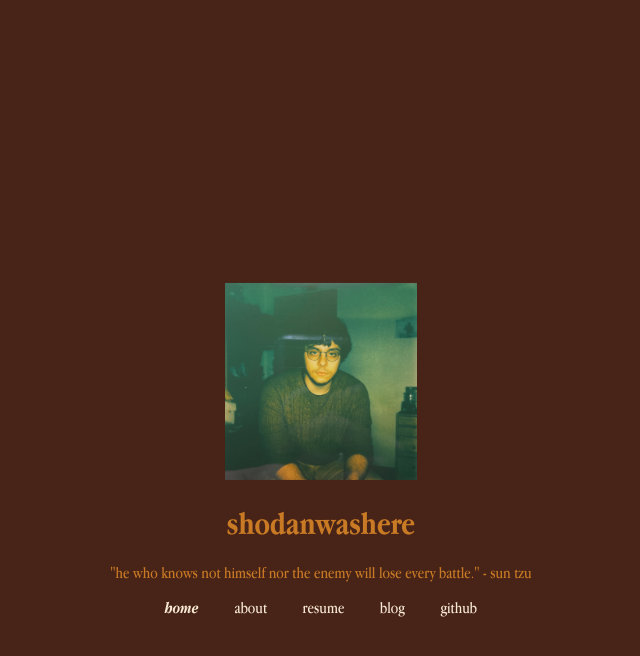
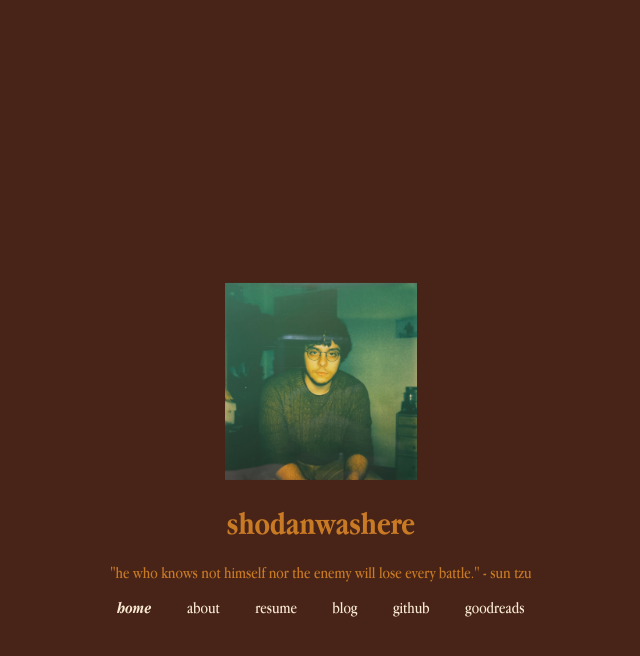
Before and after one commit to shodanwashere/shodanwashere.github.io, a Jekyll site: the page built from index.html, in a window 1280 px wide. Shown: the top 656 px of the page, without its empty margins (319-959 px from the left). Built offline with Jekyll 4.4.1, drawn with Linux system fonts in a browser that asks for light colours.

Commit message:
Added item linking to goodreads on navigation

```diff
--- a/_data/navigation.yml
+++ b/_data/navigation.yml
@@ -8,3 +8,5 @@
   link: /blog/
 - name: github
   link: https://github.com/shodanwashere
+- name: goodreads
+  link: https://www.goodreads.com/user/show/176634048-nuno-dias
```
